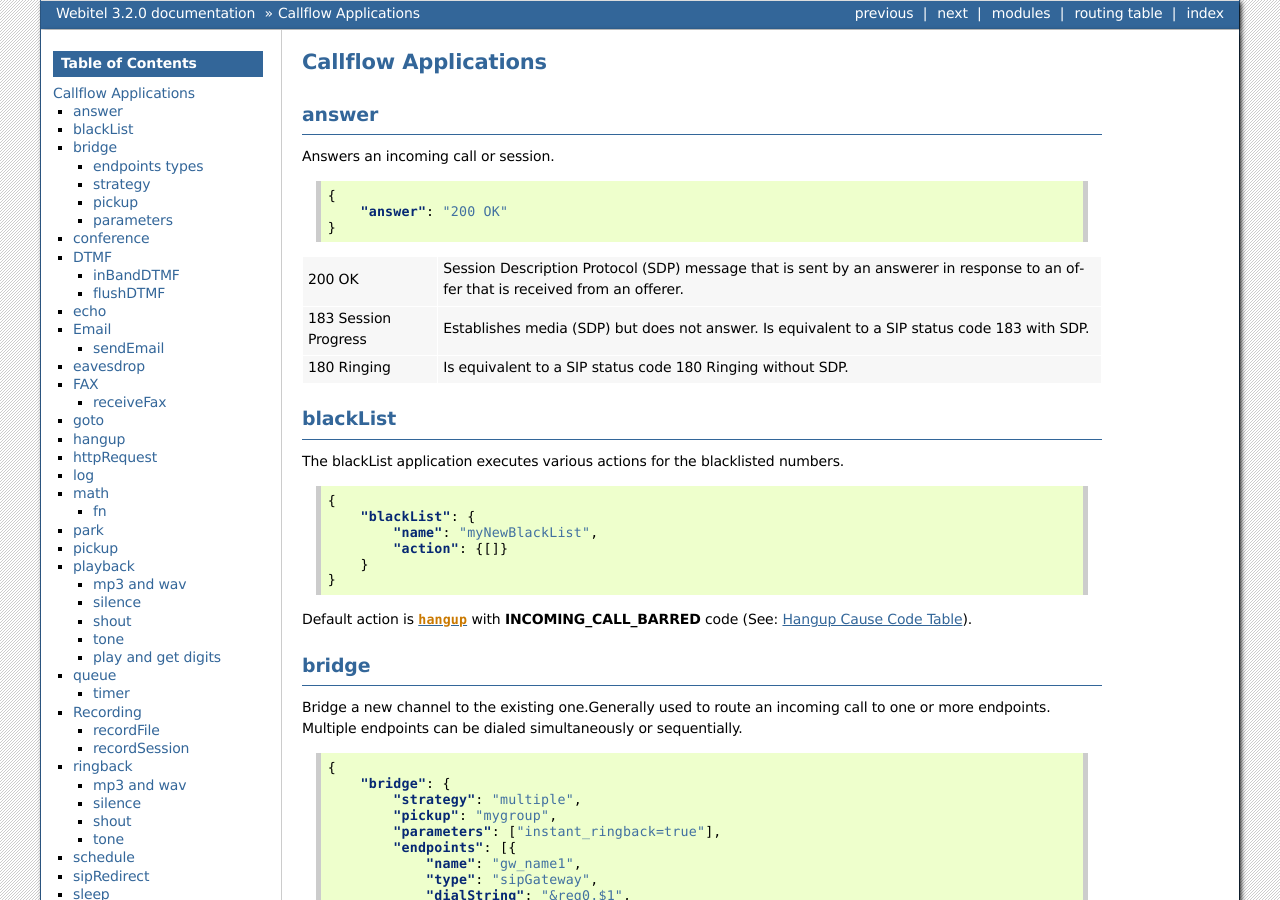
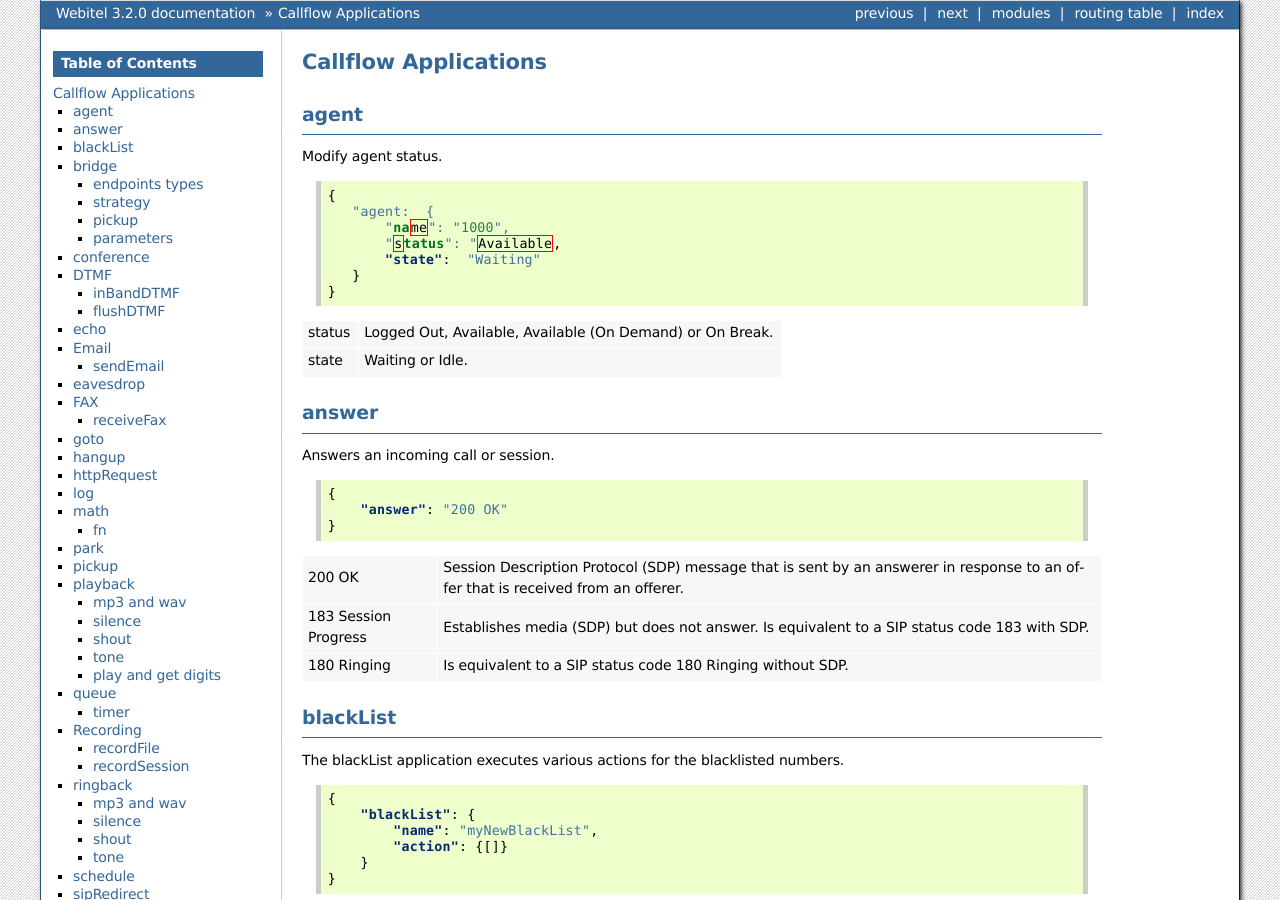
Before and after one commit to webitel/docs-en, a Sphinx documentation site: the page built from source/acr-applications.rst, in a window 1280 px wide and 900 px high. Built offline with Sphinx 7.4.7, drawn with Linux system fonts in a browser that asks for light colours.

Commit message:
added agent application

```diff
--- a/source/acr-applications.rst
+++ b/source/acr-applications.rst
@@ -2,6 +2,29 @@
 
 Callflow Applications
 =====================
+
+agent
+-----
+
+.. py:module:: agent
+
+Modify agent status.
+
+.. code-block:: json
+
+   {
+      "agent:  {
+          "name": "1000",
+          "status": "Available,
+          "state":  "Waiting"
+      }
+   }
+
++--------+------------------------------------------------------------+
+| status |  Logged Out, Available, Available (On Demand) or On Break. |
++--------+------------------------------------------------------------+
+| state  |  Waiting or Idle.                                          |
++--------+------------------------------------------------------------+
 
 answer
 ------
```
Also changed, not shown: source/restful-http-api-accounts.rst (+7 -5 lines).
